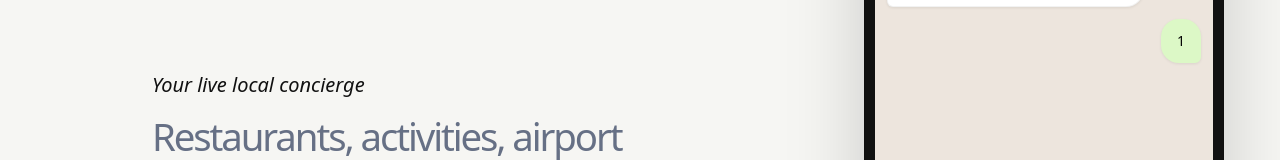
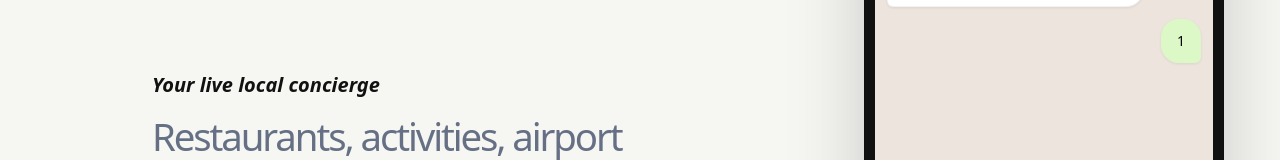
Before and after one commit to clomedico1/vyalo-website, a Next.js app: page / in a window 1280 px wide. Shown: the part 347-507 px from the top of the page. Built offline with nearby package versions, Linux system fonts and the light colour scheme.

Commit message:
Update page.tsx

```diff
--- a/app/page.tsx
+++ b/app/page.tsx
@@ -833,7 +833,7 @@ const tabs: { key: TabKey; label: string }[] = [
   className="-mt-20 ml-24 max-w-[760px] animate-[vyaloTabFade_280ms_ease-out]"
 >
   {activeContent.eyebrow && (
-  <p className="mb-4 text-[20px] italic font-medium text-[#111111]">
+  <p className="mb-4 text-[20px] italic font-bold text-[#111111]">
     {activeContent.eyebrow}
   </p>
 )}
```
